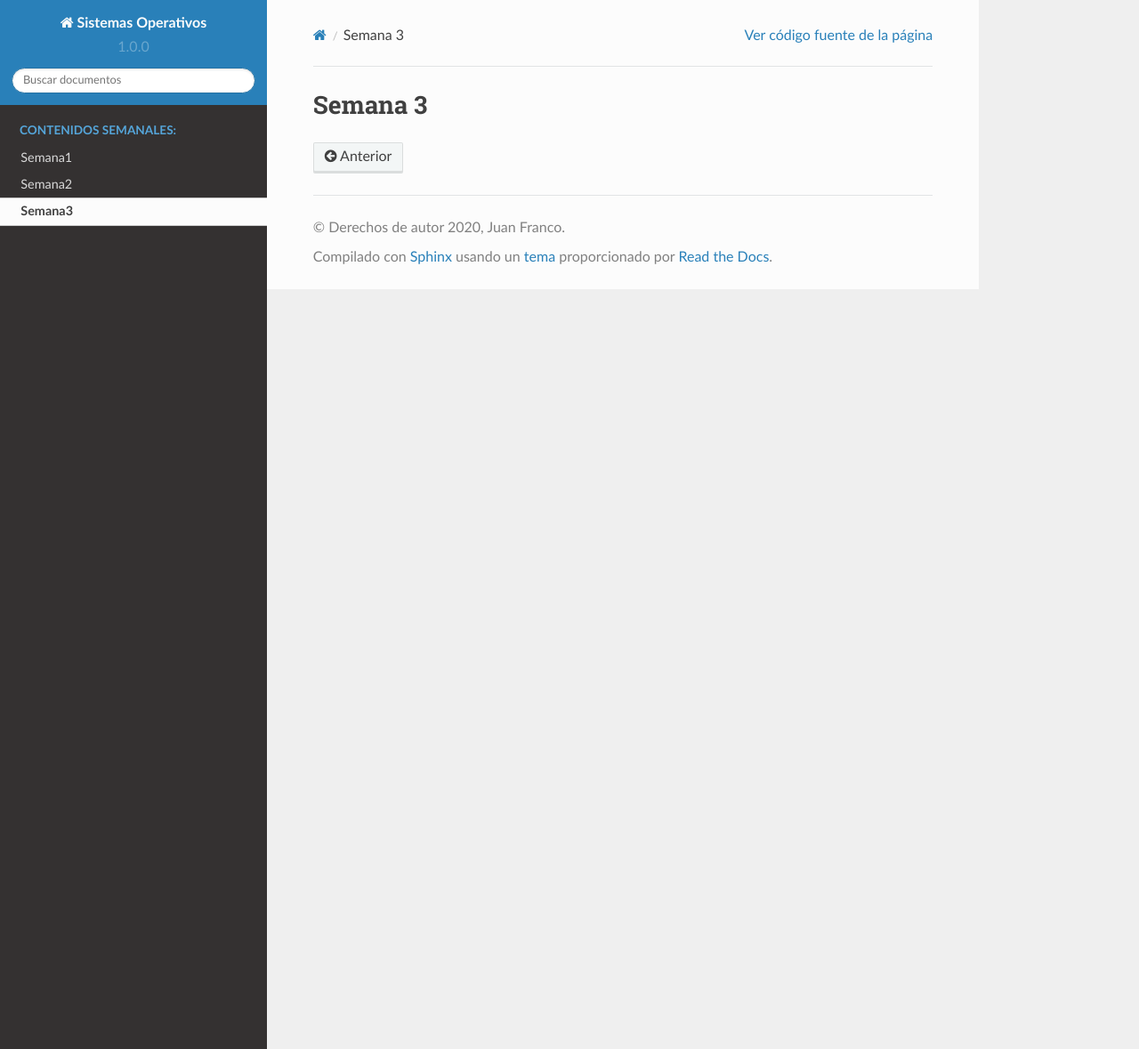
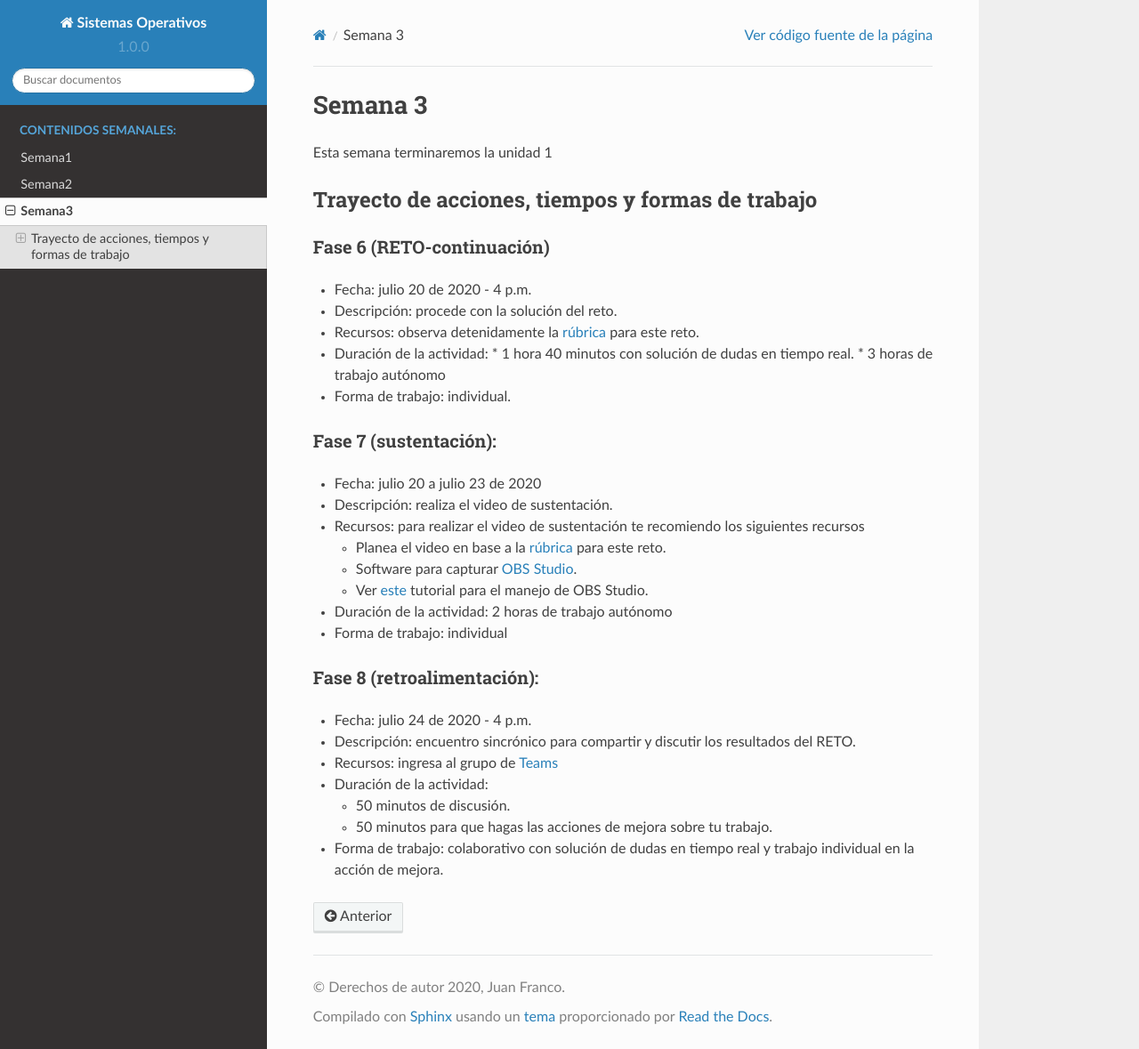
Before and after one commit to juanferfranco/sistemasoperativos, a Sphinx documentation site: the page built from docs/_semana3/semana3.rst, in a window 1280 px wide and 1179 px high. Shown: the whole window at 89% size. Built offline with Sphinx 7.4.7 and the Read the Docs theme 2.0.0, drawn with Linux system fonts in a browser that asks for light colours.

Commit message:
add week 3

```diff
--- a/docs/_semana3/semana3.rst
+++ b/docs/_semana3/semana3.rst
@@ -1,5 +1,47 @@
 Semana 3
 ===========
+Esta semana terminaremos la unidad 1
+
+Trayecto de acciones, tiempos y formas de trabajo
+---------------------------------------------------
+
+Fase 6 (RETO-continuación)
+^^^^^^^^^^^^^^^^^^^^^^^^^^^
+* Fecha: julio 20 de 2020 - 4 p.m.
+* Descripción: procede con la solución del reto.
+* Recursos: observa detenidamente la `rúbrica <https://docs.google.com/spreadsheets/d/1tkbsx3ZSPIV5rB_66-k7MIVgkRCSo5Kd-x4bONz24g0/edit?usp=sharing>`__
+  para este reto.
+* Duración de la actividad:
+  * 1 hora 40 minutos con solución de dudas en tiempo real.
+  * 3 horas de trabajo autónomo
+* Forma de trabajo: individual.
+
+Fase 7 (sustentación):
+^^^^^^^^^^^^^^^^^^^^^^^^^
+* Fecha: julio 20 a julio 23 de 2020
+* Descripción: realiza el video de sustentación.
+* Recursos: para realizar el video de sustentación te recomiendo los siguientes recursos
+
+  * Planea el video en base a la `rúbrica <https://docs.google.com/spreadsheets/d/1tkbsx3ZSPIV5rB_66-k7MIVgkRCSo5Kd-x4bONz24g0/edit?usp=sharing>`__
+    para este reto.
+  * Software para capturar `OBS Studio <https://obsproject.com/>`__.
+  * Ver `este <https://www.youtube.com/watch?time_continue=3&v=1tuJjI7dhw0>`__
+    tutorial para el manejo de OBS Studio.
+
+* Duración de la actividad: 2 horas de trabajo autónomo
+* Forma de trabajo: individual
+
+Fase 8 (retroalimentación):
+^^^^^^^^^^^^^^^^^^^^^^^^^^^^^
+* Fecha: julio 24 de 2020 - 4 p.m.
+* Descripción: encuentro sincrónico para compartir y discutir los resultados del RETO.
+* Recursos: ingresa al grupo de `Teams <https://teams.microsoft.com/l/team/19%3aec7d6340525b46c4abbaa6d1bd635915%40thread.tacv2/conversations?groupId=4663acce-bac4-4fad-b4fe-fda49031f817&tenantId=618bab0f-20a4-4de3-a10c-e20cee96bb35>`__
+* Duración de la actividad:
+
+  * 50 minutos de discusión.
+  * 50 minutos para que hagas las acciones de mejora sobre tu trabajo.
+
+* Forma de trabajo: colaborativo con solución de dudas en tiempo real y trabajo individual en la acción de mejora.
 
 ..
   Durante esta semana continuaremos explorando el lenguaje de programación C.
```
Also changed, not shown: docs/_semana1/semana1.rst (+5 -2 lines).
